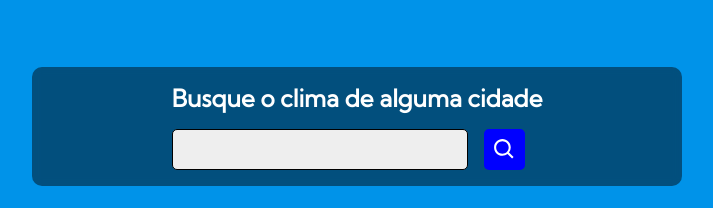
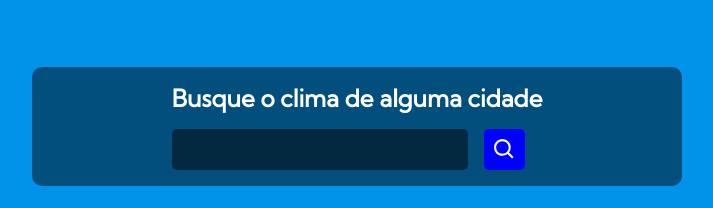
Before and after one commit to gustavo-atanazio/Weather, a React (Vite) app: page / in a window 1280 px wide. Shown: the part 224-432 px from the top of the page, without its empty margins (283-996 px from the left). Built offline with nearby package versions, Linux system fonts and the light colour scheme; no server answers.

Commit message:
Pequenos ajustes

```diff
--- a/src/components/Form/Form.module.css
+++ b/src/components/Form/Form.module.css
@@ -7,7 +7,7 @@
 
     background-color: rgba(4, 13, 18, 0.5);
     backdrop-filter: blur(5px);
-    -webkit-backdrop-filter: blur(10px);
+    -webkit-backdrop-filter: blur(5px);
     border-radius: 10px;
 }
 
@@ -19,12 +19,17 @@
 
 .user_search input {
     width: 80%;
-    border: 1px solid #000;
+    border: none;
     border-radius: 5px;
     outline: 0;
     padding: 0.2rem 0.2rem 0.2rem 0.5rem;
     font-size: 1rem;
-    background-color: #EEE;
+    background-color: rgba(4, 5, 5, 0.5);
+    color: #CCC;
+}
+
+.user_search input:focus {
+    outline: 2px solid #777;
 }
 
 .user_search button {
--- a/src/components/MiniPanel/index.tsx
+++ b/src/components/MiniPanel/index.tsx
@@ -1,3 +1,5 @@
+import { memo } from "react";
+
 import Container from "components/Container";
 import Animation from "components/Animation";
 
@@ -29,4 +31,4 @@ function MiniPanel({ city, country, temperature, main, clouds }: WeatherData) {
     )
 }
 
-export default MiniPanel;
+export default memo(MiniPanel);
```
